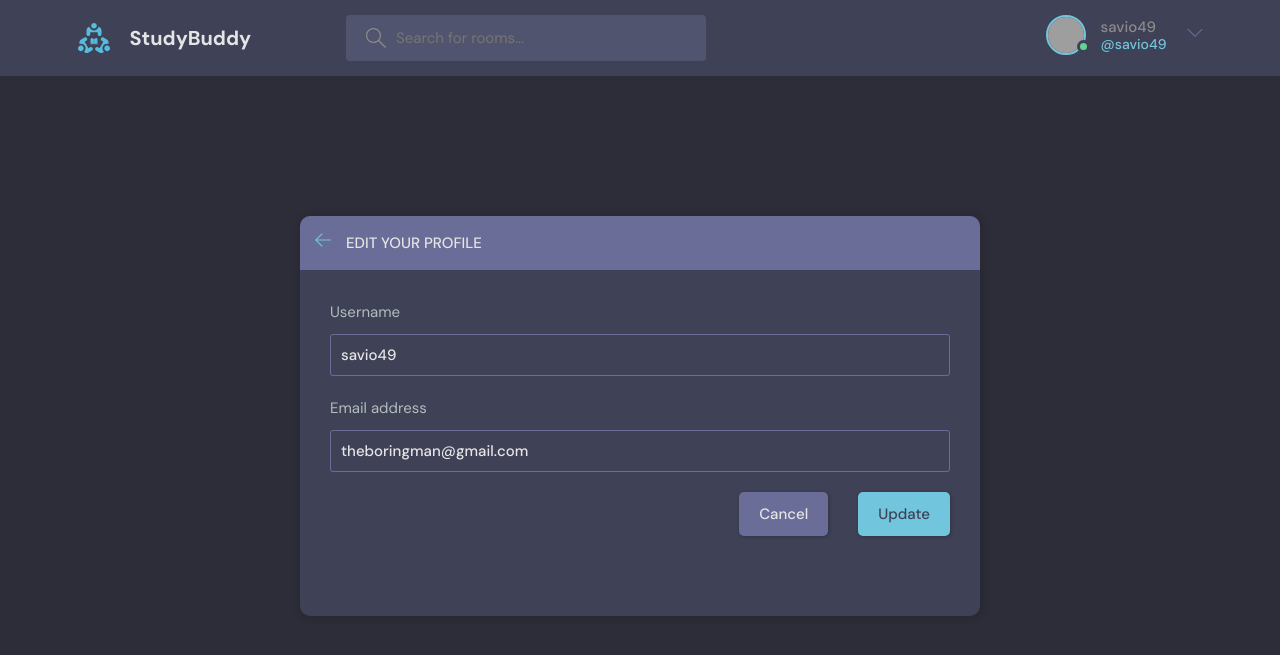
After one commit to Savio49/DiscussionApp, a Django app: page /update-user/ in a window 1280 px wide. The commit adds this page. Shown: the top 655 px of the page. Run offline with Django 4.2, Linux system fonts and the light colour scheme; a user stored in the database is signed in; grey boxes are pictures that could not be loaded.

Commit message:
Added edit-user ModelForm with partial functionality. Avatar and bio to be added later

```diff
--- a/base/forms.py
+++ b/base/forms.py
@@ -1,5 +1,6 @@
 from django.forms import ModelForm
 from .models import Room
+from django.contrib.auth.models import User
 
 
 class RoomForm(ModelForm):
@@ -7,4 +8,10 @@ class RoomForm(ModelForm):
         model = Room
         # or specify a list of attributes of Room in a list. Eg. ['name', 'description'] or use exclude field in the same manner
         fields = '__all__'
-        exclude = ['host','participants']
+        exclude = ['host', 'participants']
+
+
+class UserForm(ModelForm):
+    class Meta:
+        model = User
+        fields = ['username', 'email']
--- a/base/templates/base/profile.html
+++ b/base/templates/base/profile.html
@@ -19,7 +19,9 @@
           <div class="profile__info">
             <h3>{{user.username}}</h3>
             <p>@{{user.username}}</p>
-            <a href="edit-user.html" class="btn btn--main btn--pill">Edit Profile</a>
+            {% if request.user == user%}
+            <a href="{% url 'update-user' %}" class="btn btn--main btn--pill">Edit Profile</a>
+            {% endif %}
           </div>
           <div class="profile__about">
             <h3>About</h3>
--- /dev/null
+++ b/base/templates/base/update-user.html
@@ -0,0 +1,40 @@
+{% extends 'main.html' %}
+{% block content %}
+    <main class="update-account layout">
+        <div class="container">
+            <div class="layout__box">
+                <div class="layout__boxHeader">
+                    <div class="layout__boxTitle">
+                        <a href="{% url 'home' %}">
+                            <svg version="1.1" xmlns="http://www.w3.org/2000/svg" width="32" height="32"
+                                viewBox="0 0 32 32">
+                                <title>arrow-left</title>
+                                <path
+                                    d="M13.723 2.286l-13.723 13.714 13.719 13.714 1.616-1.611-10.96-10.96h27.625v-2.286h-27.625l10.965-10.965-1.616-1.607z">
+                                </path>
+                            </svg>
+                        </a>
+                        <h3>Edit your profile</h3>
+                    </div>
+                </div>
+                <div class="layout__body">
+                    <form class="form" action="" method="POST">
+                        {% csrf_token %}
+                        {% for field in form %}
+                        <div class="form__group">
+                            <label for="profile_pic">{{field.label}}</label>
+                            {{field}}
+                        </div>
+                        {% endfor %}
+
+                        <div class="form__action">
+                            <a class="btn btn--dark" href="index.html">Cancel</a>
+                            <button class="btn btn--main" type="submit">Update</button>
+                        </div>
+                    </form>
+                </div>
+            </div>
+        </div>
+      </div>
+    </main>
+{% endblock content%}
--- a/base/urls.py
+++ b/base/urls.py
@@ -12,4 +12,5 @@ urlpatterns = [
     path('update-room/<str:pk>', views.updateRoom, name="update-room"),
     path('delete-room/<str:pk>', views.deleteRoom, name="delete-room"),
     path('delete-message/<str:pk>', views.deleteMessage, name="delete-message"),
+    path('update-user/', views.updateUser, name="update-user"),
 ]
--- a/base/views.py
+++ b/base/views.py
@@ -8,7 +8,7 @@ from django.http import HttpResponse
 from django.contrib.auth.forms import UserCreationForm
 
 from .models import Room, Topic, Message
-from .forms import RoomForm
+from .forms import RoomForm, UserForm
 from django.db.models import Q
 
 
@@ -179,3 +179,16 @@ def deleteMessage(request, pk):
         message.delete()
         return redirect('home')
     return render(request, 'base/delete.html', {'obj': message})
+
+
+@login_required(login_url='login')
+def updateUser(request):
+    user = request.user
+    form = UserForm(instance=user)
+    if request.method == 'POST':
+        form = UserForm(request.POST, instance=user)
+        if form.is_valid():
+            form.save()
+            return redirect('user-profile', pk=user.id)
+    context = {'form':form, 'user':user}
+    return render(request, 'base/update-user.html', context)
--- a/templates/navbar.html
+++ b/templates/navbar.html
@@ -25,7 +25,7 @@
              <!-- Logged In -->
             {% if request.user.is_authenticated %}
             <div class="header__user">
-                <a href="profile.html">
+                <a href="{% url 'user-profile' user.id%}">
                     <div class="avatar avatar--medium active">
                         <img src="https://randomuser.me/api/portraits/men/37.jpg" />
                     </div>
@@ -51,7 +51,7 @@
             <p>Login</p></a>
            {% endif %}
             <div class="dropdown-menu">
-                <a href="settings.html" class="dropdown-link">
+                <a href="{% url 'update-user' %}" class="dropdown-link">
                     <svg version="1.1"
                          xmlns="http://www.w3.org/2000/svg"
                          width="32"
```
Also changed, not shown: db.sqlite3.
